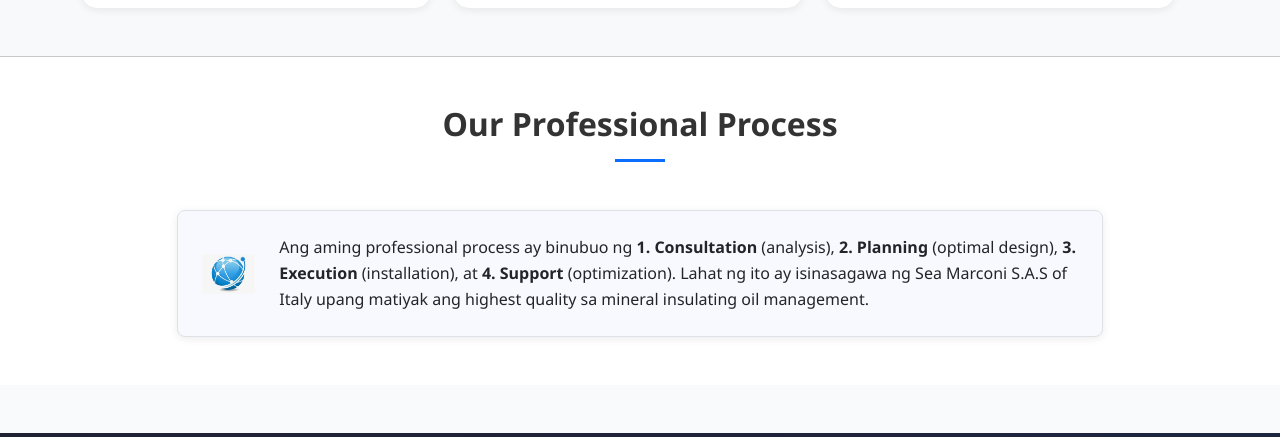
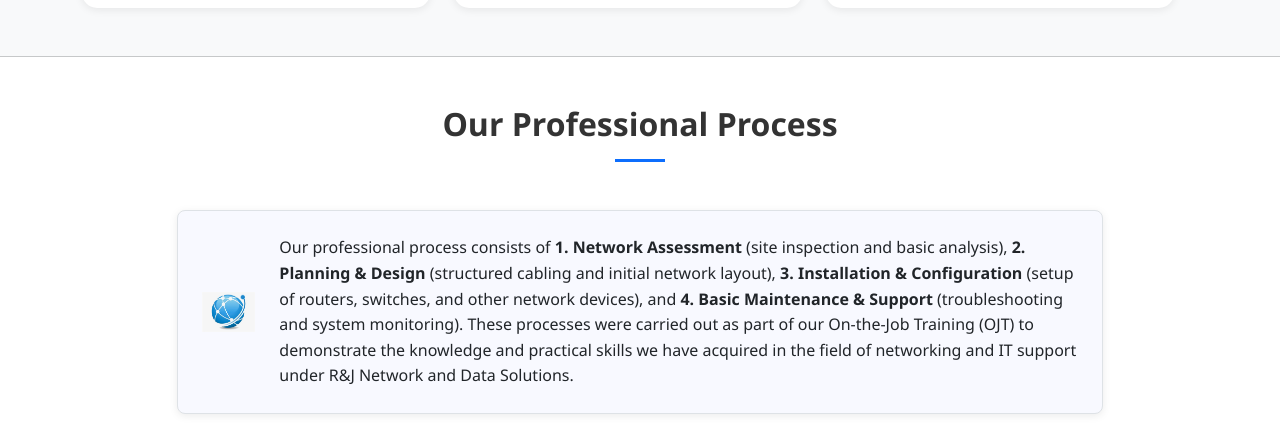
Before and after one commit to KHUYAB/R-J-Network-and-Data-Solution-CFCST-OJT-Trainee, a Flask app: page /services in a window 1280 px wide. Shown: the part 3275-3712 px from the top of the page. Run offline with Flask 3, Linux system fonts and the light colour scheme; grey boxes are pictures that could not be loaded.

Commit message:
Update services.html

```diff
--- a/templates/services.html
+++ b/templates/services.html
@@ -318,12 +318,12 @@
 
                     <div class="flex-grow-1">
                         <p class="mb-0 text-dark" style="line-height: 1.6;">
-                            Ang aming professional process ay binubuo ng
-                            <strong>1. Consultation</strong> (analysis),
-                            <strong>2. Planning</strong> (optimal design),
-                            <strong>3. Execution</strong> (installation), at
-                            <strong>4. Support</strong> (optimization).
-                            Lahat ng ito ay isinasagawa ng Sea Marconi S.A.S of Italy upang matiyak ang highest quality sa mineral insulating oil management.
+                            Our professional process consists of
+                            <strong>1. Network Assessment</strong> (site inspection and basic analysis),
+                            <strong>2. Planning & Design</strong> (structured cabling and initial network layout),
+                            <strong>3. Installation & Configuration</strong> (setup of routers, switches, and other network devices), and
+                            <strong>4. Basic Maintenance & Support</strong> (troubleshooting and system monitoring).
+                            These processes were carried out as part of our On-the-Job Training (OJT) to demonstrate the knowledge and practical skills we have acquired in the field of networking and IT support under R&J Network and Data Solutions.
                         </p>
                     </div>
 
@@ -333,4 +333,5 @@
     </div>
 </section>
 
+
 {% endblock %}
```
